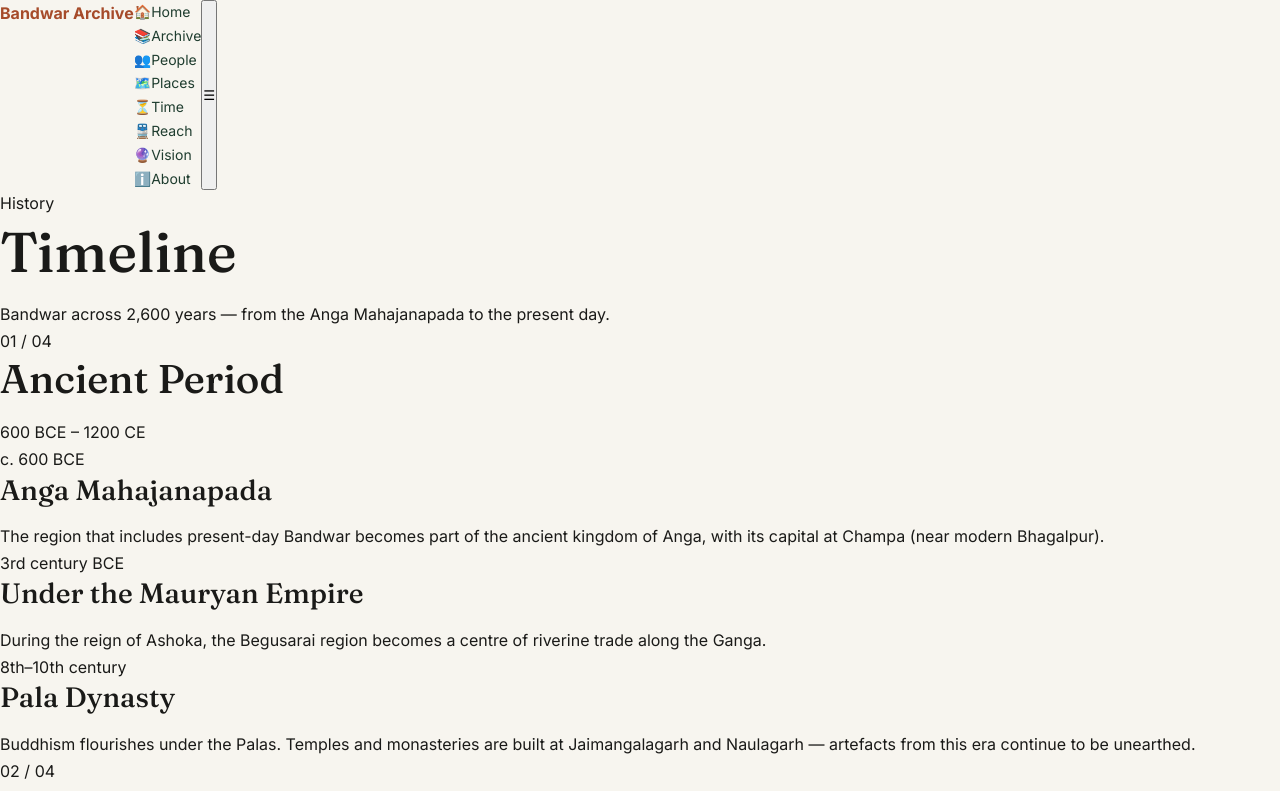
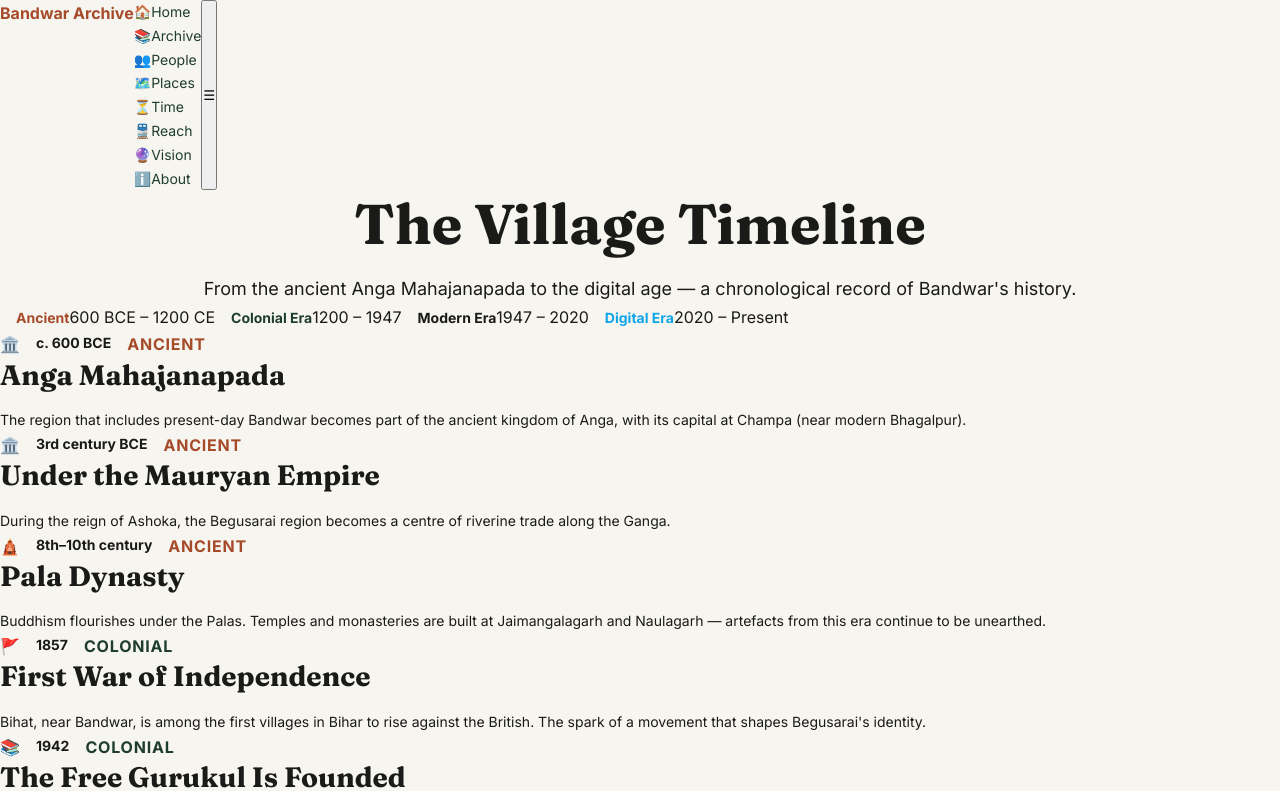
Before and after one commit to ravirajhere/Bandwar, a Next.js app: page /time in a window 1280 px wide. Shown: the top 791 px of the page. Built offline with nearby package versions, Linux system fonts and the light colour scheme.

Commit message:
Update page.tsx

```diff
--- a/src/app/time/page.tsx
+++ b/src/app/time/page.tsx
@@ -1,67 +1,107 @@
-import fs from 'fs';
-import path from 'path';
-import master from '../../../data/master.json';
+import { getMediaData } from "@/lib/data";
+import Link from "next/link";
 
 export const metadata = {
-  title: `Timeline | ${master.site.name}`,
-  description: '2,600 years of Bandwar history — from the Anga Mahajanapada to the present day.',
+  title: "Timeline | Bandwar Archive",
+  description: "A chronological history of Bandwar village from 600 BCE to the present day.",
 };
 
-export default function TimePage() {
-  const mediaPath = path.join(process.cwd(), 'data/media.json');
-  const mediaData = JSON.parse(fs.readFileSync(mediaPath, 'utf-8'));
-  const timeline = mediaData.timeline || [];
+export default function TimelinePage() {
+  const media = getMediaData();
 
-  // Eras ke hisaab se group karna
-  const eras = timeline.reduce((acc: any, event: any) => {
-    if (!acc[event.era]) acc[event.era] = [];
-    acc[event.era].push(event);
-    return acc;
-  }, {});
+  // Timeline ko sortKey ke hisaab se sort kar rahe hain
+  const sortedTimeline = [...media.timeline].sort((a, b) => a.sortKey - b.sortKey);
 
-  const eraMeta: any = {
-    ancient:  { title: 'Ancient Period',   span: '600 BCE – 1200 CE' },
-    medieval: { title: 'Medieval Period',  span: '1200 – 1750 CE' },
-    colonial: { title: 'Colonial Period',  span: '1750 – 1947' },
-    modern:   { title: 'Modern Period',    span: '1947 – Present' },
+  // Era ke hisaab se color dhoondhne ka function
+  const getEraColor = (eraId: string) => {
+    const era = media.eras.find((e) => e.id === eraId);
+    return era ? era.color : "#1a1a18";
   };
 
   return (
-    <div className="container-wide" style={{ paddingBottom: '4rem' }}>
-      <header className="section-head-page">
-        <span className="eyebrow">History</span>
-        <h1 className="section-title-main">Timeline</h1>
-        <p className="section-intro">Bandwar across 2,600 years — from the Anga Mahajanapada to the present day.</p>
-      </header>
+    <div className="bg-[#f7f5ef] min-h-screen pb-20">
+      {/* Hero Section */}
+      <section className="bg-[#1a1a18] text-[#f7f5ef] py-20 px-4">
+        <div className="max-w-4xl mx-auto text-center">
+          <h1 className="font-serif text-4xl md:text-6xl font-bold mb-6">
+            The Village Timeline
+          </h1>
+          <p className="text-lg md:text-xl text-[#f7f5ef]/80 leading-relaxed">
+            From the ancient Anga Mahajanapada to the digital age — a chronological record of Bandwar's history.
+          </p>
+        </div>
+      </section>
 
-      <div className="time-timeline">
-        {Object.keys(eras).map((eraKey, i) => {
-          const meta = eraMeta[eraKey] || { title: eraKey, span: '' };
-          const eraNum = String(i + 1).padStart(2, '0');
-          const eraTotal = String(Object.keys(eras).length).padStart(2, '0');
+      {/* Era Legend */}
+      <div className="max-w-5xl mx-auto px-4 -mt-8 relative z-10">
+        <div className="bg-white rounded-2xl shadow-lg border border-[#1a1a18]/10 p-6 flex flex-wrap justify-center gap-6">
+          {media.eras.map((era) => (
+            <div key={era.id} className="flex items-center gap-2">
+              <span className="w-3 h-3 rounded-full" style={{ backgroundColor: era.color }}></span>
+              <div>
+                <span className="font-bold text-sm block" style={{ color: era.color }}>{era.title}</span>
+                <span className="text-xs text-[#1a1a18]/60">{era.subtitle}</span>
+              </div>
+            </div>
+          ))}
+        </div>
+      </div>
+
+      {/* Timeline Container */}
+      <div className="max-w-4xl mx-auto px-4 mt-16 relative">
+
+        {/* Desktop Center Line */}
+        <div className="hidden md:block absolute left-1/2 top-0 bottom-0 w-0.5 bg-[#1a1a18]/10 -translate-x-1/2"></div>
+
+        {/* Mobile Left Line */}
+        <div className="md:hidden absolute left-[22px] top-0 bottom-0 w-0.5 bg-[#1a1a18]/10"></div>
+
+        {sortedTimeline.map((event, index) => {
+          const eraColor = getEraColor(event.era);
+          const isEven = index % 2 === 0;
 
           return (
-            <section className="era" key={eraKey}>
-              <header className="era-header">
-                <span className="era-num">{eraNum} / {eraTotal}</span>
-                <h2 className="era-title">{meta.title}</h2>
-                {meta.span && <span className="era-span">{meta.span}</span>}
-              </header>
-              <ol className="era-events">
-                {eras[eraKey].sort((a: any, b: any) => (a.sortKey || 0) - (b.sortKey || 0)).map((event: any, j: number) => (
-                  <li className="era-event" key={j}>
-                    <div className="era-event-year">{event.year}</div>
-                    <div className="era-event-body">
-                      <h3>{event.title}</h3>
-                      <p>{event.description}</p>
-                      {event.article && (
-                        <a href={`/article/${event.article}`} className="era-event-link">Read full story →</a>
-                      )}
-                    </div>
-                  </li>
-                ))}
-              </ol>
-            </section>
+            <div
+              key={event.id}
+              className={`relative mb-8 md:mb-12 w-full md:w-1/2 ${isEven ? "md:pr-12 md:ml-0" : "md:pl-12 md:ml-auto"} pl-14 md:pl-0`}
+            >
+
+              {/* Timeline Dot */}
+              <div
+                className={`absolute top-6 w-4 h-4 rounded-full border-4 border-[#f7f5ef] z-10 left-[15px] md:left-auto
+                  ${isEven ? "md:right-0 md:translate-x-1/2" : "md:left-0 md:-translate-x-1/2"}`}
+                style={{ backgroundColor: eraColor }}
+              ></div>
+
+              {/* Content Card */}
+              <div className={`bg-white p-6 rounded-xl border border-[#1a1a18]/10 shadow-sm hover:shadow-md transition-shadow ${isEven ? "md:text-right" : "md:text-left"}`}>
+                <div className={`flex items-center gap-2 mb-2 ${isEven ? "md:justify-end" : "md:justify-start"}`}>
+                  <span className="text-2xl">{event.icon}</span>
+                  <span className="text-sm font-bold px-2 py-1 rounded bg-[#efece4] text-[#1a1a18]">
+                    {event.year}
+                  </span>
+                  <span className="text-xs uppercase tracking-wider font-bold" style={{ color: eraColor }}>
+                    {event.era}
+                  </span>
+                </div>
+
+                <h3 className="font-serif text-xl font-bold text-[#1a1a18] mb-3">
+                  {event.title}
+                </h3>
+                <p className="text-[#1a1a18]/80 text-sm leading-relaxed mb-4">
+                  {event.description}
+                </p>
+
+                {event.article && (
+                  <Link
+                    href={`/article/${event.article}`}
+                    className="text-[#a64b2a] text-sm font-bold hover:underline"
+                  >
+                    Read full article →
+                  </Link>
+                )}
+              </div>
+            </div>
           );
         })}
       </div>
```
